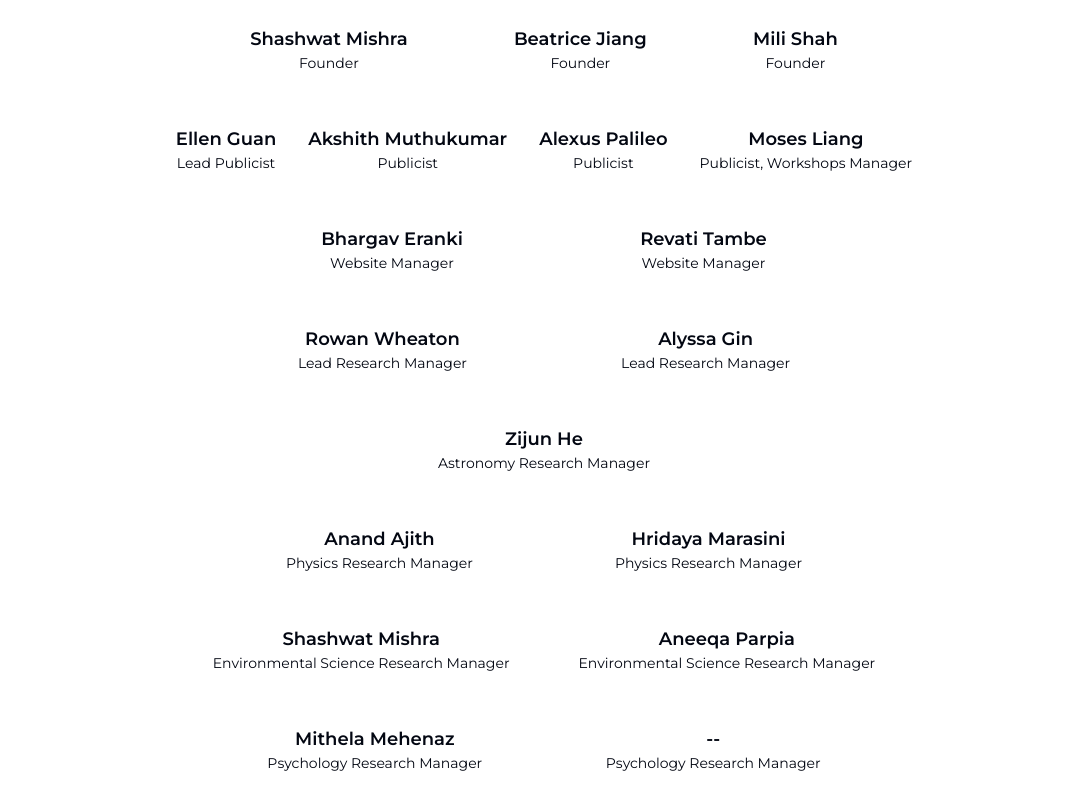
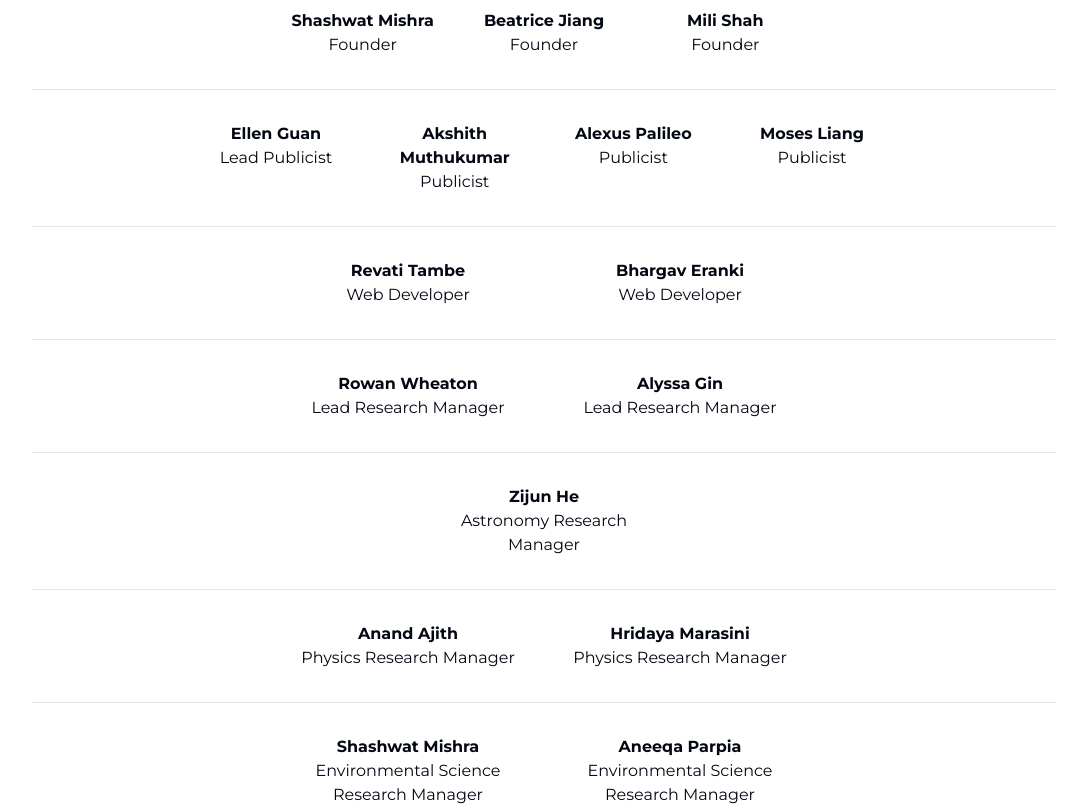
Before and after one commit to multiverseresearchers/multiverse-researchers, a React (Vite) app: page /about in a window 1280 px wide. Shown: the part 680-1486 px from the top of the page, without its empty margins (96-1183 px from the left). Built offline with nearby package versions, Linux system fonts and the light colour scheme.

Commit message:
fixed navbar

```diff
--- a/src/App.tsx
+++ b/src/App.tsx
@@ -8,6 +8,7 @@ import Contact from './components/contact/Contact'
 import Publications from './components/publications/Publications'
 import Terms from './components/terms/Terms'
 import Research from './components/research/Research'
+import PrivacyPolicy from './components/terms/Privacypolicy'
 
 function App() {
 	return (
@@ -21,6 +22,7 @@ function App() {
 						<Route path='/papers' element={<Publications />}></Route>
 						<Route path='/contact' element={<Contact />}></Route>
                         <Route path='/terms' element={<Terms />}></Route>
+                        <Route path='/privacy-policy' element={<PrivacyPolicy />}></Route>
 					</Routes>
 				<Footer />
 			</BrowserRouter>
--- a/src/components/about/About.tsx
+++ b/src/components/about/About.tsx
@@ -1,5 +1,4 @@
 import './About.css'
-import AboutTab from "./AboutTab";
 import filler_img_1 from '/imgs/filler/Rectangle_19.png'
 
 const About = () => {
@@ -29,51 +28,113 @@ const About = () => {
 					<h1 className='text-center text-2xl lg:text-3xl font-semibold py-5'>Our Team</h1>
 				</div>
 
-				<div className="p-8 w-fit">
-					{/* {members.map(member => {
-						return <AboutTab name={member.name} position={member.position} url={member.url} />
-					})
-					} */}
-					<div className='flex justify-evenly flex-col md:flex-row md:gap-8 md:py-4'>
-						<AboutTab name="Shashwat Mishra" position="Founder" url='/' />
-						<AboutTab name="Beatrice Jiang" position="Founder" url='/' />
-						<AboutTab name="Mili Shah" position="Founder" url='/' />
+				<div className='text-center md:w-[80vw]'>
+					<div className='flex flex-col md:w-1/2 m-auto justify-center md:flex-row gap-8 py-8'>
+						<div className='md:w-1/3'>
+							<p className='font-bold'>Shashwat Mishra</p>
+							<p>Founder</p>
+						</div>
+						<div className='md:w-1/3'>
+							<p className='font-bold'>Beatrice Jiang</p>
+							<p>Founder</p>
+						</div>
+						<div className='md:w-1/3'>
+							<p className='font-bold'>Mili Shah</p>
+							<p>Founder</p>
+						</div>
 					</div>
+					<hr />
 
-					<div className='flex justify-evenly flex-col md:flex-row md:gap-8 md:py-4'>
-						<AboutTab name="Ellen Guan" position="Lead Publicist" url='/' />
-						<AboutTab name="Akshith Muthukumar" position="Publicist" url='/' />
-						<AboutTab name="Alexus Palileo" position="Publicist" url='/' />
-						<AboutTab name="Moses Liang" position="Publicist, Workshops Manager" url='/' />
+					<div className='flex flex-col md:w-2/3 m-auto justify-center md:flex-row gap-8 py-8'>
+						<div className='md:w-1/4'>
+							<p className='font-bold'>Ellen Guan</p>
+							<p>Lead Publicist</p>
+						</div>
+						<div className='md:w-1/4'>
+							<p className='font-bold'>Akshith Muthukumar</p>
+							<p>Publicist</p>
+						</div>
+						<div className='md:w-1/4'>
+							<p className='font-bold'>Alexus Palileo</p>
+							<p>Publicist</p>
+						</div>
+						<div className='md:w-1/4'>
+							<p className='font-bold'>Moses Liang</p>
+							<p>Publicist</p>
+						</div>
 					</div>
-					<div className='flex justify-evenly flex-col md:flex-row md:gap-8 md:py-4'>
-						<AboutTab name="Bhargav Eranki" position="Website Manager" url='/' />
-						<AboutTab name="Revati Tambe" position="Website Manager" url='/' />
+					<hr />
+
+					<div className='flex flex-col md:w-1/2 m-auto justify-center md:flex-row gap-8 py-8'>
+						<div className='md:w-1/2'>
+							<p className='font-bold'>Revati Tambe</p>
+							<p>Web Developer</p>
+						</div>
+						<div className='md:w-1/2'>
+							<p className='font-bold'>Bhargav Eranki</p>
+							<p>Web Developer</p>
+						</div>
 					</div>
+					<hr />
 
-					<div className='flex justify-evenly flex-col md:flex-row md:gap-8 md:py-4'>
-						<AboutTab name="Rowan Wheaton" position="Lead Research Manager" url='/' />
-						<AboutTab name="Alyssa Gin" position="Lead Research Manager" url='/' />
+					<div className='flex flex-col md:w-1/2 m-auto justify-center md:flex-row gap-8 py-8'>
+						<div className='md:w-1/2'>
+							<p className='font-bold'>Rowan Wheaton</p>
+							<p>Lead Research Manager</p>
+						</div>
+						<div className='md:w-1/2'>
+							<p className='font-bold'>Alyssa Gin</p>
+							<p>Lead Research Manager</p>
+						</div>
 					</div>
-					<div className='flex justify-evenly flex-col md:flex-row md:gap-8 md:py-4'>
-						<AboutTab name="Zijun He" position="Astronomy Research Manager" url='/' />
+					<hr />
+
+					<div className='flex flex-col md:w-1/2 m-auto justify-center md:flex-row gap-8 py-8'>
+						<div className='md:w-1/3'>
+							<p className='font-bold'>Zijun He</p>
+							<p>Astronomy Research Manager</p>
+						</div>
 					</div>
-					<div className='flex justify-evenly flex-col md:flex-row md:gap-8 md:py-4'>
-						<AboutTab name="Anand Ajith" position="Physics Research Manager" url='/' />
-						<AboutTab name="Hridaya Marasini" position="Physics Research Manager" url='/' />
+					<hr />
+
+					<div className='flex flex-col md:w-1/2 m-auto justify-center md:flex-row gap-8 py-8'>
+						<div className='md:w-1/2'>
+							<p className='font-bold'>Anand Ajith</p>
+							<p>Physics Research Manager</p>
+						</div>
+						<div className='md:w-1/2'>
+							<p className='font-bold'>Hridaya Marasini</p>
+							<p>Physics Research Manager</p>
+						</div>
 					</div>
-					<div className='flex justify-evenly flex-col md:flex-row md:gap-8 md:py-4'>
-						<AboutTab name="Shashwat Mishra" position="Environmental Science Research Manager" url='/' />
-						<AboutTab name="Aneeqa Parpia" position="Environmental Science Research Manager" url='/' />
+					<hr />
+
+					<div className='flex flex-col md:w-1/2 m-auto justify-center md:flex-row gap-8 py-8'>
+						<div className='md:w-1/2'>
+							<p className='font-bold'>Shashwat Mishra</p>
+							<p>Environmental Science Research Manager</p>
+						</div>
+						<div className='md:w-1/2'>
+							<p className='font-bold'>Aneeqa Parpia</p>
+							<p>Environmental Science Research Manager</p>
+						</div>
 					</div>
-					<div className='flex justify-evenly flex-col md:flex-row md:gap-8 md:py-4'>
-						<AboutTab name="Mithela Mehenaz" position="Psychology Research Manager" url='/' />
-						<AboutTab name="--" position="Psychology Research Manager" url='/' />
+					<hr />
+
+					<div className='flex flex-col md:w-1/2 m-auto justify-center md:flex-row gap-8 py-8'>
+						<div className='md:w-1/2'>
+							<p className='font-bold'>Beatrice Jiang</p>
+							<p>Computer Science Research Manager</p>
+						</div>
+						<div className='md:w-1/2'>
+							<p className='font-bold'>Mili Shah</p>
+							<p>Computer Science Research Manager</p>
+						</div>
 					</div>
-					<div className='flex justify-evenly flex-col md:flex-row md:gap-8 md:py-4'>
-						<AboutTab name="Beatrice Jiang" position="Computer Science Research Manager" url='/' />
-						<AboutTab name="Mili Shah" position="Computer Science Research Manager" url='/' />
-					</div>
+					<hr />
+				</div>
+				{/* <div className="p-8 w-fit">
+
 					<div className='flex justify-evenly flex-col md:flex-row md:gap-8 md:py-4'>
 						<AboutTab name="Nikhil Godbole" position="Economics Research Manager" url='/' />
 						<AboutTab name="--" position="Economics Research Manager" url='/' />
@@ -83,7 +144,7 @@ const About = () => {
 						<AboutTab name="Arnav Reddy" position="Biology Research Manager" url='/' />
 						<AboutTab name="Elmubarak Malik" position="Biology Research Manager" url='/' />
 					</div>
-				</div>
+				</div> */}
 			</div>
 		</div>
 	)
--- a/src/components/about/AboutTab.tsx
+++ /dev/null
@@ -1,19 +0,0 @@
-import { ReactElement, JSXElementConstructor, ReactNode, ReactPortal } from "react"
-
-const AboutTab = (props: { url: string | undefined; name: string | number | boolean | ReactElement<any, string | JSXElementConstructor<any>> | Iterable<ReactNode> | ReactPortal | null | undefined; position: string | number | boolean | ReactElement<any, string | JSXElementConstructor<any>> | Iterable<ReactNode> | ReactPortal | null | undefined }) => {
-    return (
-        <div className="flex flex-col items-center text-center">
-                {/* <img className="pb-5 rounded-2xl" src={props.url} alt={`${props.name} image`} /> */}
-
-                <span className="font-semibold sm:text-sm md:text-md lg:text-lg">
-                    {props.name}
-                </span>
-
-                <span className="sm:text-sm md:text-sm lg:text-md pb-5">
-                    {props.position}
-                </span>
-        </div>
-    )
-}
-
-export default AboutTab
--- a/src/components/navbar/Navbar.tsx
+++ b/src/components/navbar/Navbar.tsx
@@ -37,7 +37,7 @@ const Navbar = () => {
 					<NavItem to="/" currentPath={location.pathname}>HOME</NavItem>
 					<NavItem to="/about" currentPath={location.pathname}>ABOUT</NavItem>
 					<NavItem to="/research" currentPath={location.pathname}>RESEARCH</NavItem>
-					<NavItem to="/publications" currentPath={location.pathname}>PUBLICATIONS</NavItem>
+					<NavItem to="/papers" currentPath={location.pathname}>PAPERS</NavItem>
 					<NavItem to="/contact" currentPath={location.pathname}>CONTACT</NavItem>
 				</ul>
 			)}
--- /dev/null
+++ b/src/components/terms/PrivacyPolicy.tsx
@@ -0,0 +1,7 @@
+const PrivacyPolicy = () => {
+  return (
+    <div>Privacypolicy</div>
+  )
+}
+
+export default PrivacyPolicy
```
